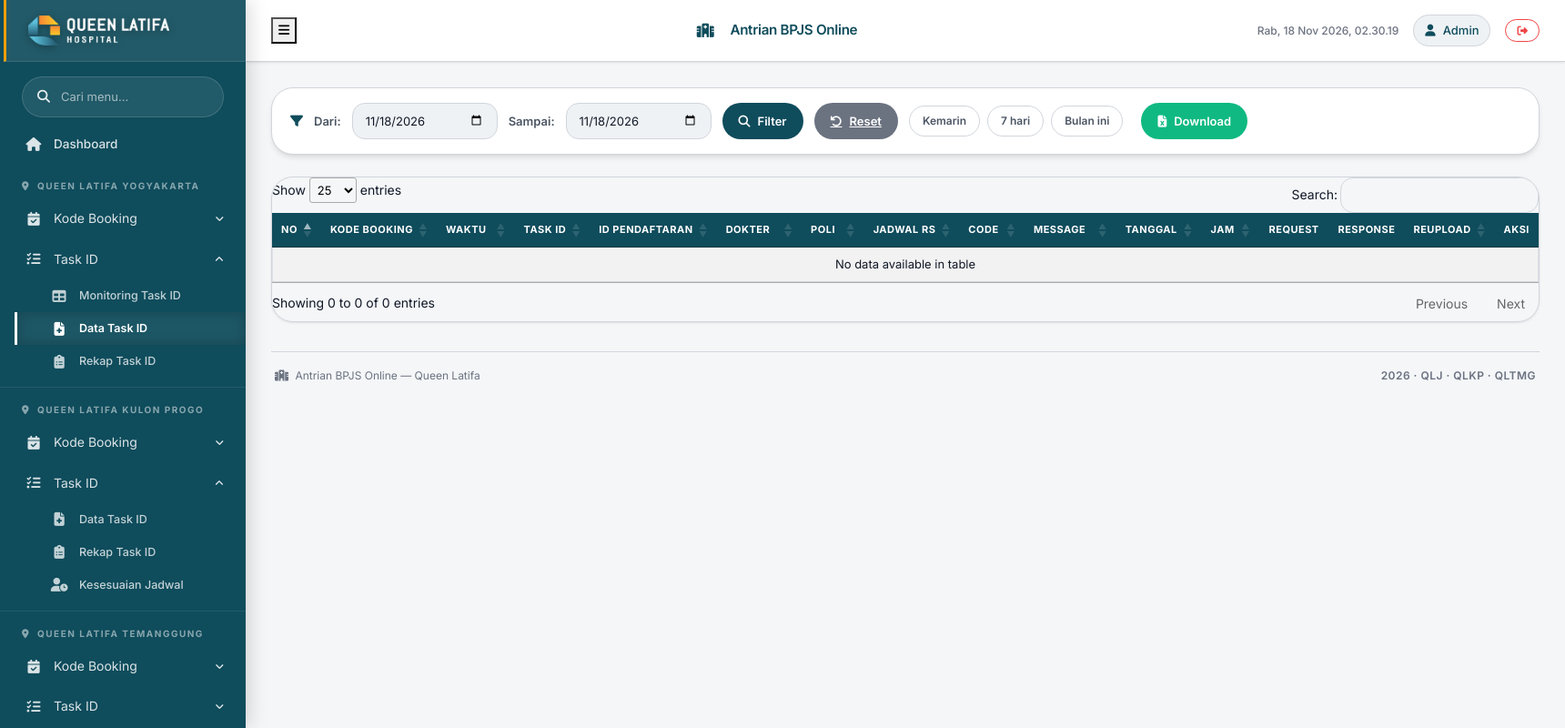
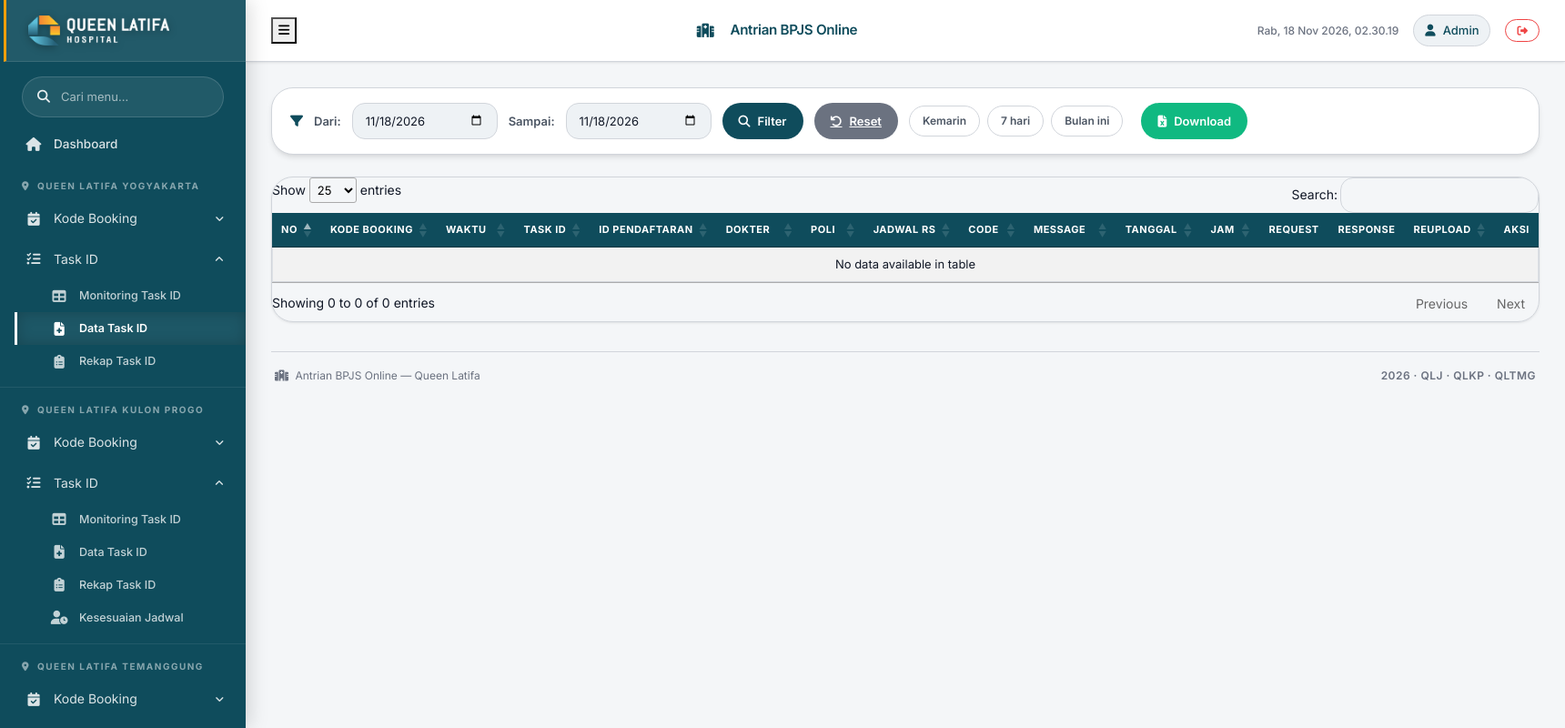
Before and after one commit to AndriSetyawan2014/antrianbpjs, a Laravel app: page /TaskID in a window 1720 px wide, after a click on "Task ID". Shown: the whole page at 91% size. Run offline with Laravel 9, Linux system fonts and the light colour scheme; the visitor is signed in with stand-in values (Sample User, id 1); tables that the repository leaves empty hold one stand-in row (values such as "Sample post"); style sheets or scripts are compiled from the project's sources; some libraries are stand-ins or nearby versions.

Commit message:
feat: add AntrianController, navigation layout, monitoring task ID views, and web routes

```diff
--- a/app/Http/Controllers/AntrianController.php
+++ b/app/Http/Controllers/AntrianController.php
@@ -144,23 +144,72 @@ class AntrianController extends Controller
 
     public function monitoringTaskid(Request $request)
     {
+        $branch = strtoupper($request->input('urlQL', 'QLJ'));
+        if (!in_array($branch, ['QLJ', 'QLKP', 'QLTMG'], true)) {
+            $branch = 'QLJ';
+        }
+        return $this->renderMonitoringTaskid($request, $branch);
+    }
+
+    public function qlkp_monitoringTaskid(Request $request)
+    {
+        return $this->renderMonitoringTaskid($request, 'QLKP');
+    }
+
+    public function qltmg_monitoringTaskid(Request $request)
+    {
+        return $this->renderMonitoringTaskid($request, 'QLTMG');
+    }
+
+    private function renderMonitoringTaskid(Request $request, string $branch = 'QLJ')
+    {
         $today = date('Y-m-d');
         $start_date = $request->input('start_date', $today);
         $end_date = $request->input('end_date', $today);
 
+        $branchConfig = [
+            'QLJ' => [
+                'kb_table' => 'data_kodebooking',
+                'task_table' => 'data_taskids',
+                'title' => 'Monitoring Task ID Antrian — Yogyakarta',
+                'filter_action' => url('/monitoring_taskid'),
+                'table_id' => 'monitoring_taskid_table',
+            ],
+            'QLKP' => [
+                'kb_table' => 'qlkp_data_kodebooking',
+                'task_table' => 'qlkp_data_taskids',
+                'title' => 'Monitoring Task ID Antrian — Kulon Progo',
+                'filter_action' => url('/qlkp_monitoring_taskid'),
+                'table_id' => 'qlkp_monitoring_taskid_table',
+            ],
+            'QLTMG' => [
+                'kb_table' => 'qltmg_data_kodebooking',
+                'task_table' => 'qltmg_data_taskids',
+                'title' => 'Monitoring Task ID Antrian — Temanggung',
+                'filter_action' => url('/qltmg_monitoring_taskid'),
+                'table_id' => 'qltmg_monitoring_taskid_table',
+            ],
+        ];
+
+        $cfg = $branchConfig[$branch] ?? $branchConfig['QLJ'];
+
+        if (!Schema::hasTable($cfg['kb_table']) || !Schema::hasTable($cfg['task_table'])) {
+            return redirect()->back()->with('error', "Tabel {$cfg['kb_table']} atau {$cfg['task_table']} tidak ditemukan.");
+        }
+
         // Ambil data kode booking berdasarkan rentang tanggal — hanya kolom yang diperlukan
-        $kodebookings = DataKodebooking::select(
+        $kodebookings = DB::table($cfg['kb_table'])->select(
             'id', 'kodebooking', 'norm', 'nojkn', 'namadokter', 'namaunit', 'tanggalperiksa'
         )
             ->whereBetween('tanggalperiksa', [$start_date, $end_date])
             ->get();
 
         // Ambil semua kodebooking sebagai array
-        $kbs = $kodebookings->pluck('kodebooking')->toArray();
+        $kbs = $kodebookings->pluck('kodebooking')->filter()->unique()->values()->toArray();
         $nojkns = $kodebookings->pluck('nojkn')->filter()->unique()->values()->toArray();
 
         // Ambil data_taskid untuk kodebooking terkait — hanya kolom yang diperlukan (hindari request/response TEXT besar)
-        $taskids = !empty($kbs) ? data_taskid::select(
+        $taskids = !empty($kbs) ? DB::table($cfg['task_table'])->select(
             'id', 'kodebooking', 'taskid', 'waktu', 'jam', 'code', 'message', 'tanggal', 'reupload'
         )
             ->whereIn('kodebooking', $kbs)
@@ -168,14 +217,13 @@ class AntrianController extends Controller
 
         // Ambil data SEP dari VclaimKunjungan
         $vclaimMap = [];
-        if (count($nojkns) > 0) {
+        if (count($nojkns) > 0 && Schema::hasTable('vclaim_kunjungan')) {
             $vclaims = \App\Models\VclaimKunjungan::select('no_kartu', 'tgl_kunjungan', 'no_sep')
                 ->whereIn('no_kartu', $nojkns)
                 ->whereBetween('tgl_kunjungan', [$start_date, $end_date])
                 ->get();
 
             foreach ($vclaims as $v) {
-                // Tgl Kunjungan cast to date, so format it back
                 $tgl = $v->tgl_kunjungan ? $v->tgl_kunjungan->format('Y-m-d') : '';
                 $vclaimMap[$v->no_kartu][$tgl] = $v->no_sep;
             }
@@ -187,14 +235,53 @@ class AntrianController extends Controller
             $groupedTasks[$t->kodebooking][$t->taskid] = $t;
         }
 
-        $pageTitle = 'Monitoring Task ID Antrian';
+        $pageTitle = $cfg['title'];
+        $filterAction = $cfg['filter_action'];
+        $detailBaseUrl = $cfg['filter_action'];
+        $tableId = $cfg['table_id'];
+        $urlQL = $branch;
 
-        return view('monitoring_taskid', compact('kodebookings', 'groupedTasks', 'start_date', 'end_date', 'vclaimMap', 'pageTitle'));
+        return view('monitoring_taskid', compact(
+            'kodebookings',
+            'groupedTasks',
+            'start_date',
+            'end_date',
+            'vclaimMap',
+            'pageTitle',
+            'filterAction',
+            'detailBaseUrl',
+            'tableId',
+            'urlQL'
+        ));
     }
 
-    public function getMonitoringTaskidDetail($kodebooking)
+    public function getMonitoringTaskidDetail(Request $request, $kodebooking)
     {
-        $taskids = data_taskid::where('kodebooking', $kodebooking)
+        $branch = strtoupper($request->input('urlQL', 'QLJ'));
+        return $this->fetchMonitoringTaskidDetail($kodebooking, $branch);
+    }
+
+    public function getQlkpMonitoringTaskidDetail($kodebooking)
+    {
+        return $this->fetchMonitoringTaskidDetail($kodebooking, 'QLKP');
+    }
+
+    public function getQltmgMonitoringTaskidDetail($kodebooking)
+    {
+        return $this->fetchMonitoringTaskidDetail($kodebooking, 'QLTMG');
+    }
+
+    private function fetchMonitoringTaskidDetail($kodebooking, string $branch = 'QLJ')
+    {
+        $tableMap = [
+            'QLJ' => 'data_taskids',
+            'QLKP' => 'qlkp_data_taskids',
+            'QLTMG' => 'qltmg_data_taskids',
+        ];
+        $table = $tableMap[$branch] ?? 'data_taskids';
+
+        $taskids = DB::table($table)
+            ->where('kodebooking', $kodebooking)
             ->orderBy('taskid', 'asc')
             ->get();
 
--- a/resources/views/layouts/sidenav.blade.php
+++ b/resources/views/layouts/sidenav.blade.php
@@ -119,14 +119,20 @@
 
         <button type="button" class="nav-link sidebar-collapse-btn" data-bs-toggle="collapse"
            data-bs-target="#ddTaskIDKP"
-           aria-expanded="{{ Request::is('qlkp_TaskID*') || Request::is('qlkp_rekap_taskid*') || Request::is('qlkp_kesesuaian_jadwal*') ? 'true' : 'false' }}">
+           aria-expanded="{{ Request::is('qlkp_TaskID*') || Request::is('qlkp_rekap_taskid*') || Request::is('qlkp_monitoring_taskid*') || Request::is('qlkp_kesesuaian_jadwal*') ? 'true' : 'false' }}">
             <i class="fas fa-tasks nav-icon"></i>
             <span>Task ID</span>
-            <i class="fas fa-angle-down arrow-icon {{ Request::is('qlkp_TaskID*') || Request::is('qlkp_rekap_taskid*') || Request::is('qlkp_kesesuaian_jadwal*') ? 'rotated' : '' }}"></i>
+            <i class="fas fa-angle-down arrow-icon {{ Request::is('qlkp_TaskID*') || Request::is('qlkp_rekap_taskid*') || Request::is('qlkp_monitoring_taskid*') || Request::is('qlkp_kesesuaian_jadwal*') ? 'rotated' : '' }}"></i>
         </button>
-        <div class="collapse {{ Request::is('qlkp_TaskID*') || Request::is('qlkp_rekap_taskid*') || Request::is('qlkp_kesesuaian_jadwal*') ? 'show' : '' }}"
+        <div class="collapse {{ Request::is('qlkp_TaskID*') || Request::is('qlkp_rekap_taskid*') || Request::is('qlkp_monitoring_taskid*') || Request::is('qlkp_kesesuaian_jadwal*') ? 'show' : '' }}"
              id="ddTaskIDKP">
             <ul class="nav flex-column ms-3">
+                <li class="nav-item">
+                    <a href="{{ url('/qlkp_monitoring_taskid') }}"
+                       class="nav-link {{ Request::is('qlkp_monitoring_taskid*') ? 'active' : '' }}">
+                        <i class="fas fa-table nav-icon"></i> <span>Monitoring Task ID</span>
+                    </a>
+                </li>
                 <li class="nav-item">
                     <a href="{{ url('/qlkp_TaskID') }}"
                        class="nav-link {{ Request::is('qlkp_TaskID') ? 'active' : '' }}">
@@ -180,14 +186,20 @@
 
         <button type="button" class="nav-link sidebar-collapse-btn" data-bs-toggle="collapse"
            data-bs-target="#ddTaskIDTMG"
-           aria-expanded="{{ Request::is('qltmg_TaskID*') || Request::is('qltmg_rekap_taskid*') ? 'true' : 'false' }}">
+           aria-expanded="{{ Request::is('qltmg_TaskID*') || Request::is('qltmg_rekap_taskid*') || Request::is('qltmg_monitoring_taskid*') ? 'true' : 'false' }}">
             <i class="fas fa-tasks nav-icon"></i>
             <span>Task ID</span>
-            <i class="fas fa-angle-down arrow-icon {{ Request::is('qltmg_TaskID*') || Request::is('qltmg_rekap_taskid*') ? 'rotated' : '' }}"></i>
+            <i class="fas fa-angle-down arrow-icon {{ Request::is('qltmg_TaskID*') || Request::is('qltmg_rekap_taskid*') || Request::is('qltmg_monitoring_taskid*') ? 'rotated' : '' }}"></i>
         </button>
-        <div class="collapse {{ Request::is('qltmg_TaskID*') || Request::is('qltmg_rekap_taskid*') ? 'show' : '' }}"
+        <div class="collapse {{ Request::is('qltmg_TaskID*') || Request::is('qltmg_rekap_taskid*') || Request::is('qltmg_monitoring_taskid*') ? 'show' : '' }}"
              id="ddTaskIDTMG">
             <ul class="nav flex-column ms-3">
+                <li class="nav-item">
+                    <a href="{{ url('/qltmg_monitoring_taskid') }}"
+                       class="nav-link {{ Request::is('qltmg_monitoring_taskid*') ? 'active' : '' }}">
+                        <i class="fas fa-table nav-icon"></i> <span>Monitoring Task ID</span>
+                    </a>
+                </li>
                 <li class="nav-item">
                     <a href="{{ url('/qltmg_TaskID') }}"
                        class="nav-link {{ Request::is('qltmg_TaskID') ? 'active' : '' }}">
--- a/routes/web.php
+++ b/routes/web.php
@@ -85,6 +85,8 @@ Route::get('/export-taskid', function () {
 // Tampilan
 Route::get('/qlkp_data_kodebooking', [AntrianController::class, 'qlkp_datakodebooking'])->name('qlkp_data_kodebooking');
 Route::get('/qlkp_rekap_kodebooking', [AntrianController::class, 'qlkp_rekap_kodebooking'])->name('qlkp_rekap_kodebooking');
+Route::get('/qlkp_monitoring_taskid', [AntrianController::class, 'qlkp_monitoringTaskid'])->name('qlkp_monitoring_taskid');
+Route::get('/qlkp_monitoring_taskid/{kodebooking}', [AntrianController::class, 'getQlkpMonitoringTaskidDetail']);
 Route::get('/qlkp_TaskID', [AntrianController::class, 'qlkp_TaskID'])->name('qlkp_TaskID');
 Route::get('/qlkp_taskid/filter', [AntrianController::class, 'qlkp_TaskID'])->name('qlkp_taskid.filter');
 Route::get('/qlkp_taskid/reset', [AntrianController::class, 'qlkp_TaskID'])->name('qlkp_taskid.reset');
@@ -107,6 +109,8 @@ Route::get('/qlkp-taskid', [AntrianController::class, 'qlkp_TaskID'])->name('qlk
 // Tampilan
 Route::get('/qltmg_data_kodebooking', [AntrianController::class, 'qltmg_datakodebooking'])->name('qltmg_data_kodebooking');
 Route::get('/qltmg_rekap_kodebooking', [AntrianController::class, 'qltmg_rekap_kodebooking'])->name('qltmg_rekap_kodebooking');
+Route::get('/qltmg_monitoring_taskid', [AntrianController::class, 'qltmg_monitoringTaskid'])->name('qltmg_monitoring_taskid');
+Route::get('/qltmg_monitoring_taskid/{kodebooking}', [AntrianController::class, 'getQltmgMonitoringTaskidDetail']);
 Route::get('/qltmg_TaskID', [AntrianController::class, 'qltmg_TaskID'])->name('qltmg_TaskID');
 Route::get('/qltmg_taskid/filter', [AntrianController::class, 'qltmg_TaskID'])->name('qltmg_taskid.filter');
 Route::get('/qltmg_taskid/reset', [AntrianController::class, 'qltmg_TaskID'])->name('qltmg_taskid.reset');
```
Also changed, not shown: resources/views/monitoring_taskid.blade.php (+5 -3 lines), resources/views/partials/monitoring-taskid-page.blade.php (+22 -6 lines).
